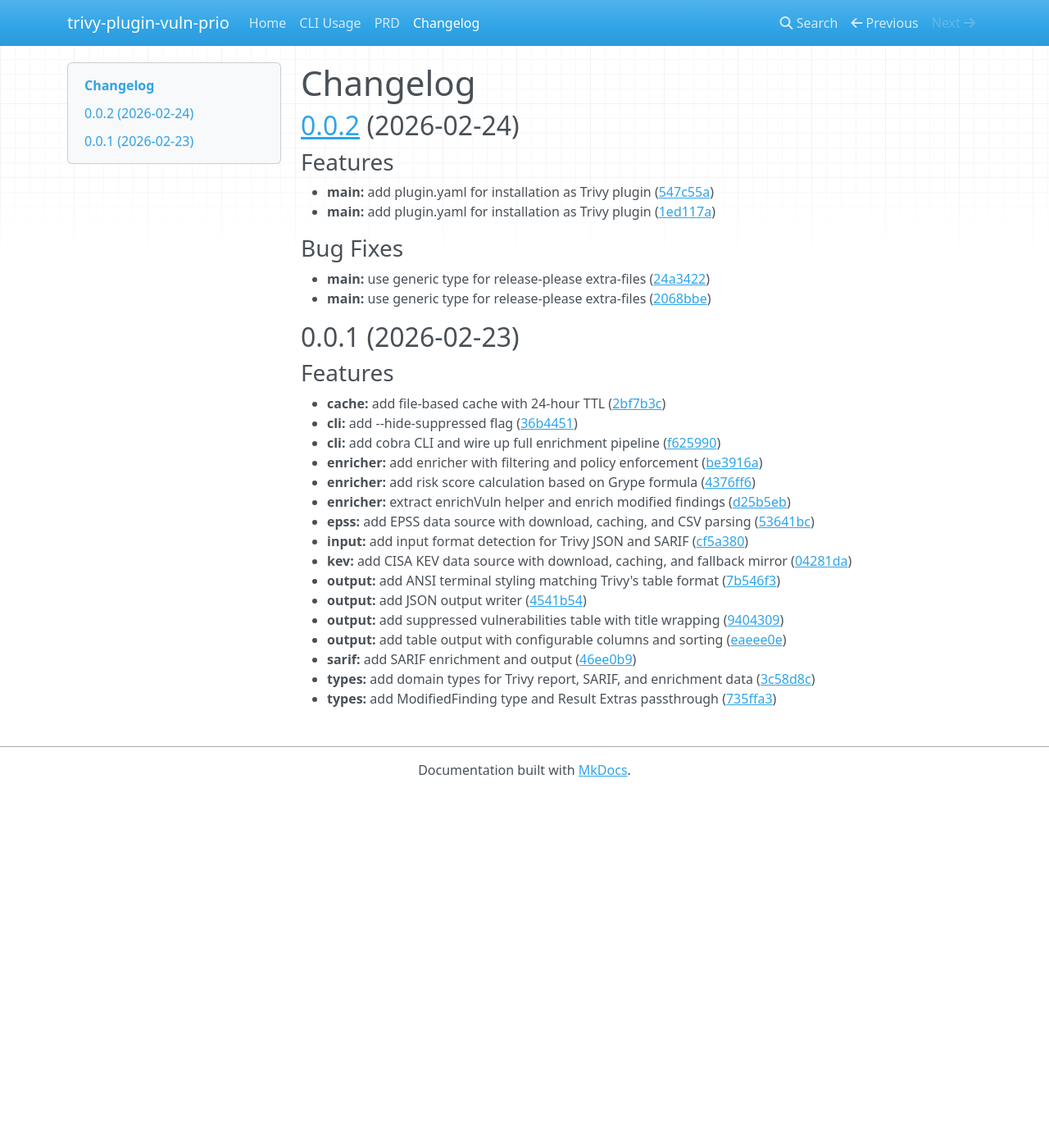
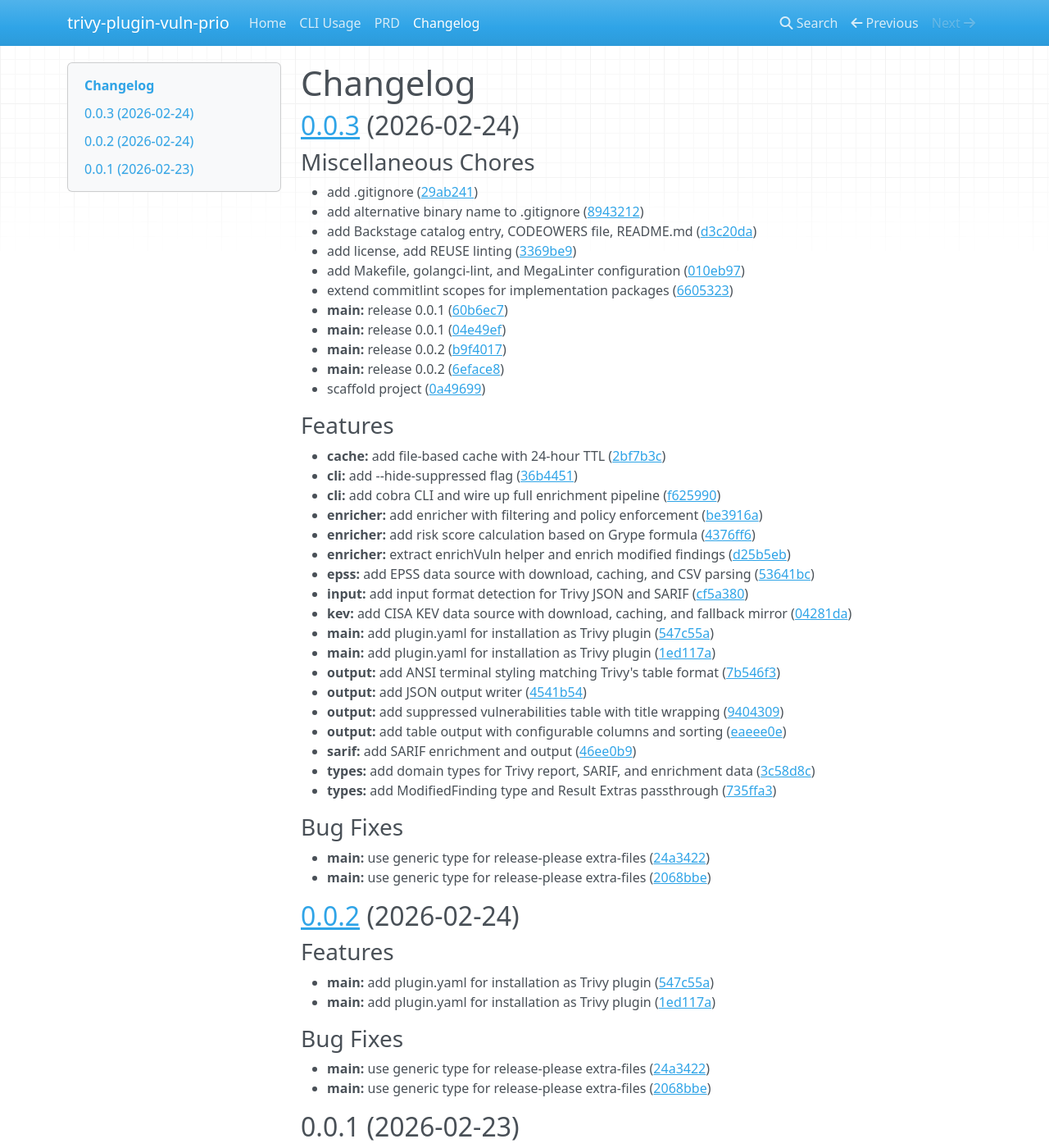
Before and after one commit to bonial-oss/trivy-plugin-vuln-prio, an MkDocs documentation site: the page built from docs/CHANGELOG.md, in a window 1280 px wide and 1400 px high. Shown: the whole window at 82% size. Built offline with MkDocs 1.6.1, drawn with Linux system fonts in a browser that asks for light colours; nearby versions of some CDN libraries.

Commit message:
chore(main): release 0.0.3

```diff
--- a/docs/CHANGELOG.md
+++ b/docs/CHANGELOG.md
@@ -1,4 +1,49 @@
 # Changelog
+
+## [0.0.3](https://github.com/bonial-oss/trivy-plugin-vuln-prio/compare/v0.0.2...v0.0.3) (2026-02-24)
+
+
+### Miscellaneous Chores
+
+* add .gitignore ([29ab241](https://github.com/bonial-oss/trivy-plugin-vuln-prio/commit/29ab2413301e3bea2edf33abe7b227e89e1ebfef))
+* add alternative binary name to .gitignore ([8943212](https://github.com/bonial-oss/trivy-plugin-vuln-prio/commit/89432127494169f6ceff49076ea12c1249873159))
+* add Backstage catalog entry, CODEOWERS file, README.md ([d3c20da](https://github.com/bonial-oss/trivy-plugin-vuln-prio/commit/d3c20dad42f652ca350f9596ccc496dd93b7a204))
+* add license, add REUSE linting ([3369be9](https://github.com/bonial-oss/trivy-plugin-vuln-prio/commit/3369be9aac3524098d600c71fff2d644846c93c8))
+* add Makefile, golangci-lint, and MegaLinter configuration ([010eb97](https://github.com/bonial-oss/trivy-plugin-vuln-prio/commit/010eb972c78abecc4403bad3bbef6f846dc76fb5))
+* extend commitlint scopes for implementation packages ([6605323](https://github.com/bonial-oss/trivy-plugin-vuln-prio/commit/6605323c1986b78f995f2adbca446e407ba58f89))
+* **main:** release 0.0.1 ([60b6ec7](https://github.com/bonial-oss/trivy-plugin-vuln-prio/commit/60b6ec767baf2662251aab6b7157012df15ecbc5))
+* **main:** release 0.0.1 ([04e49ef](https://github.com/bonial-oss/trivy-plugin-vuln-prio/commit/04e49efd80affc2dfd26531df1425b0cc3f7618b))
+* **main:** release 0.0.2 ([b9f4017](https://github.com/bonial-oss/trivy-plugin-vuln-prio/commit/b9f4017cd1c61fe2516beddd6e2fb6cb2549fcc7))
+* **main:** release 0.0.2 ([6eface8](https://github.com/bonial-oss/trivy-plugin-vuln-prio/commit/6eface8850132de6143b5ac2397f4616be1ae4bd))
+* scaffold project ([0a49699](https://github.com/bonial-oss/trivy-plugin-vuln-prio/commit/0a49699969d7769bcbd7388dba30620f74238023))
+
+
+### Features
+
+* **cache:** add file-based cache with 24-hour TTL ([2bf7b3c](https://github.com/bonial-oss/trivy-plugin-vuln-prio/commit/2bf7b3ca555757eec018c92a2791ac0629519366))
+* **cli:** add --hide-suppressed flag ([36b4451](https://github.com/bonial-oss/trivy-plugin-vuln-prio/commit/36b445148228daae6c7daf14f2521002692f7eff))
+* **cli:** add cobra CLI and wire up full enrichment pipeline ([f625990](https://github.com/bonial-oss/trivy-plugin-vuln-prio/commit/f625990d5749b40478020180a0c8e8f61b3abc4c))
+* **enricher:** add enricher with filtering and policy enforcement ([be3916a](https://github.com/bonial-oss/trivy-plugin-vuln-prio/commit/be3916a671c007ae7ced1d6f2f2a5ad35551547e))
+* **enricher:** add risk score calculation based on Grype formula ([4376ff6](https://github.com/bonial-oss/trivy-plugin-vuln-prio/commit/4376ff633bb537a80e7496fba067f1be5f04839d))
+* **enricher:** extract enrichVuln helper and enrich modified findings ([d25b5eb](https://github.com/bonial-oss/trivy-plugin-vuln-prio/commit/d25b5eb0aabfb6cbd0eafcc4864033d710c5696a))
+* **epss:** add EPSS data source with download, caching, and CSV parsing ([53641bc](https://github.com/bonial-oss/trivy-plugin-vuln-prio/commit/53641bcd65ffb5862d1a81fbb1f09eb272fb2f92))
+* **input:** add input format detection for Trivy JSON and SARIF ([cf5a380](https://github.com/bonial-oss/trivy-plugin-vuln-prio/commit/cf5a380e4050754eee89f673e035ad242efc88cc))
+* **kev:** add CISA KEV data source with download, caching, and fallback mirror ([04281da](https://github.com/bonial-oss/trivy-plugin-vuln-prio/commit/04281da9949d650b90b065a168200ce84e67e25d))
+* **main:** add plugin.yaml for installation as Trivy plugin ([547c55a](https://github.com/bonial-oss/trivy-plugin-vuln-prio/commit/547c55a7e0a76e737b2a625440668b6d7f3e1c24))
+* **main:** add plugin.yaml for installation as Trivy plugin ([1ed117a](https://github.com/bonial-oss/trivy-plugin-vuln-prio/commit/1ed117a381616cd8f19204bb9321ab28813c74cf))
+* **output:** add ANSI terminal styling matching Trivy's table format ([7b546f3](https://github.com/bonial-oss/trivy-plugin-vuln-prio/commit/7b546f38d815cde05d57f21ed9334917dae6ae7d))
+* **output:** add JSON output writer ([4541b54](https://github.com/bonial-oss/trivy-plugin-vuln-prio/commit/4541b547741e0cbd5f0c5640be70ad3f7bd13ad5))
+* **output:** add suppressed vulnerabilities table with title wrapping ([9404309](https://github.com/bonial-oss/trivy-plugin-vuln-prio/commit/940430941b99f0eef84f9f7b9f7776eea8f4f8e8))
+* **output:** add table output with configurable columns and sorting ([eaeee0e](https://github.com/bonial-oss/trivy-plugin-vuln-prio/commit/eaeee0e00dade513884ea1c9706b3128fcefd0b9))
+* **sarif:** add SARIF enrichment and output ([46ee0b9](https://github.com/bonial-oss/trivy-plugin-vuln-prio/commit/46ee0b923d13e42f358e900582bf794ee4859c66))
+* **types:** add domain types for Trivy report, SARIF, and enrichment data ([3c58d8c](https://github.com/bonial-oss/trivy-plugin-vuln-prio/commit/3c58d8c512e484399e38d9b18889355f6a71e013))
+* **types:** add ModifiedFinding type and Result Extras passthrough ([735ffa3](https://github.com/bonial-oss/trivy-plugin-vuln-prio/commit/735ffa3fb50fbdd67b4c48614bf18ed7e654ba84))
+
+
+### Bug Fixes
+
+* **main:** use generic type for release-please extra-files ([24a3422](https://github.com/bonial-oss/trivy-plugin-vuln-prio/commit/24a3422fc55ea5f72037077596bb7f46b0905c94))
+* **main:** use generic type for release-please extra-files ([2068bbe](https://github.com/bonial-oss/trivy-plugin-vuln-prio/commit/2068bbe01fe1c4ef385d75c8a8f42bb1a75fb32f))
 
 ## [0.0.2](https://github.com/bonial-oss/trivy-plugin-vuln-prio/compare/v0.0.1...v0.0.2) (2026-02-24)
 
```
Also changed, not shown: plugin.yaml (+5 -5 lines), .release-please-manifest.json.
